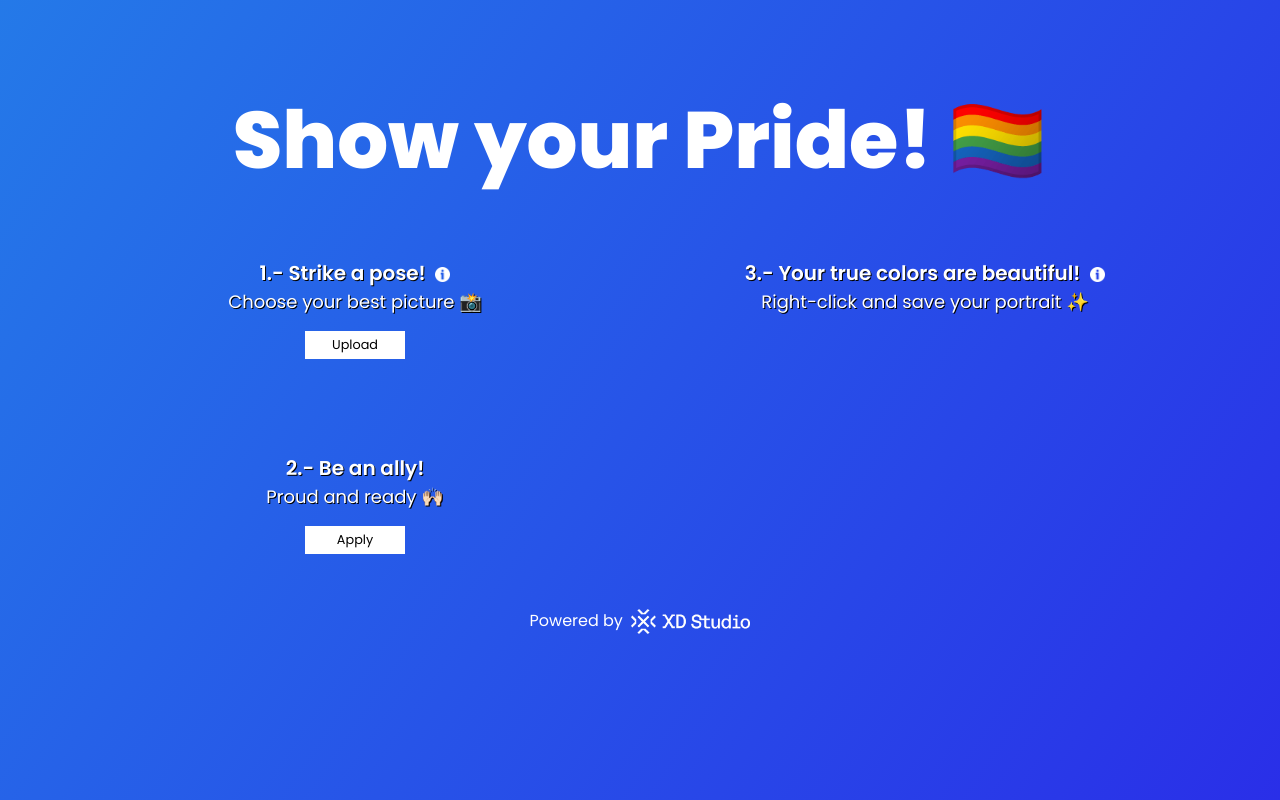
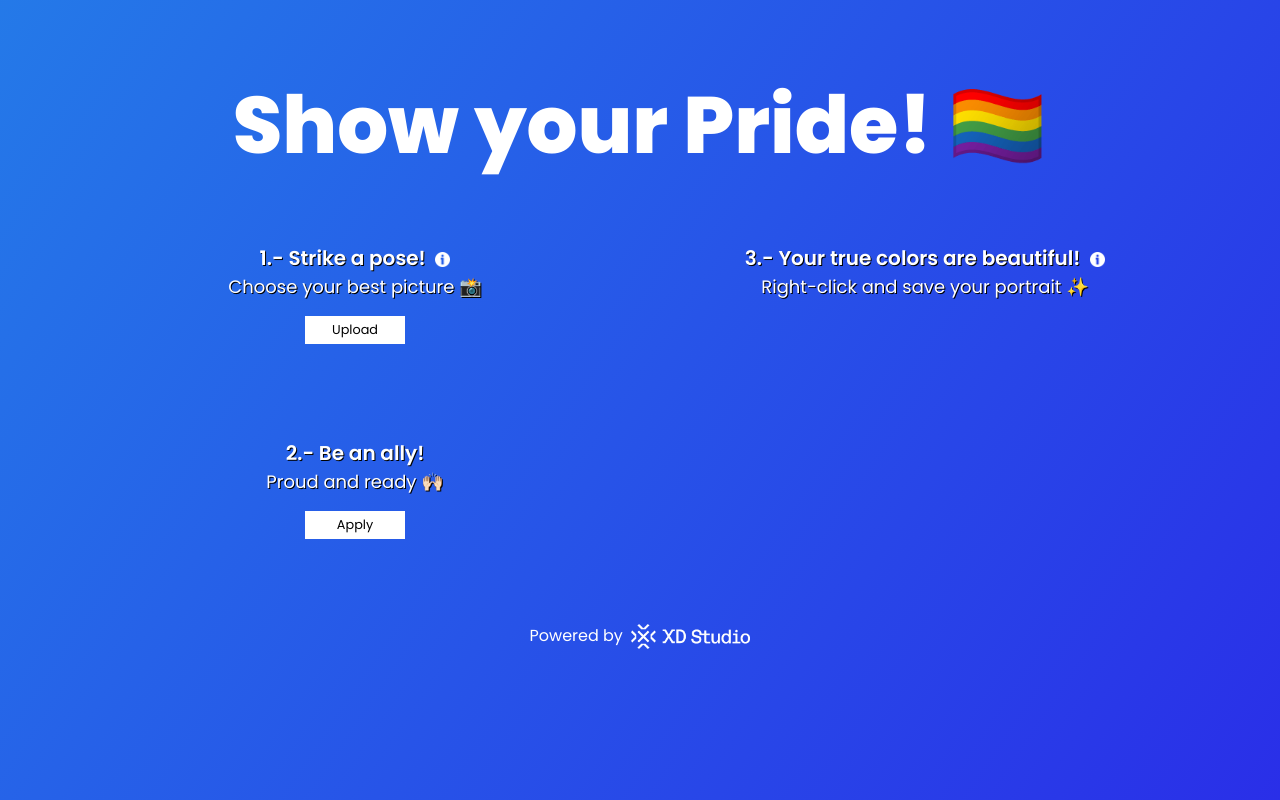
Before and after one commit to DanielSGA/prideportraits, a plain HTML site: page index.html in a window 1280 px wide. Drawn offline with nearby package versions, Linux system fonts and the light colour scheme.

Commit message:
Fix margins

```diff
--- a/css/styles.css
+++ b/css/styles.css
@@ -71,7 +71,7 @@ body {
     margin: 0 auto;
     color: white;
     font-family: 'Poppins', sans-serif;
-    margin-top: 80px;
+    margin-top: 65px;
     margin-bottom: 50px;
     font-weight: 800;
 }
@@ -168,7 +168,7 @@ label:hover {
 
 .xdfooter {
     text-align: center;
-    margin-top: 30px;
+    margin-top: 60px;
     margin-bottom: 30px;
 }
 
```
